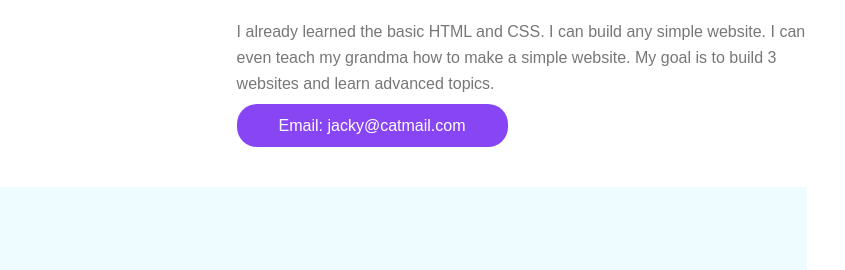
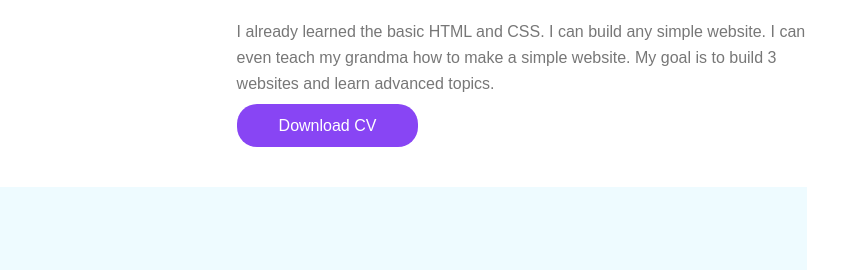
Before and after one commit to N1kiss/Portfolio, a plain HTML site: page index.html in a window 1280 px wide. Shown: the part 530-800 px from the top of the page, 435-1280 px from the left. Drawn offline with Linux system fonts and the light colour scheme.

Commit message:
Update index.html

```diff
--- a/index.html
+++ b/index.html
@@ -25,7 +25,7 @@
            <h2>BIG DREAM</h2>
            <h4>Become a web developer</h4>
            <p>I already learned the basic HTML and CSS. I can build any simple website. I can even teach my grandma how to make a simple website. My goal is to build 3 websites and learn advanced topics. </p>
-           <a class="primary-btn" href="#">Email: jacky@catmail.com</a>
+           <a class="primary-btn" href="#">Download CV</a>
         </div>
         </section>
 
```
